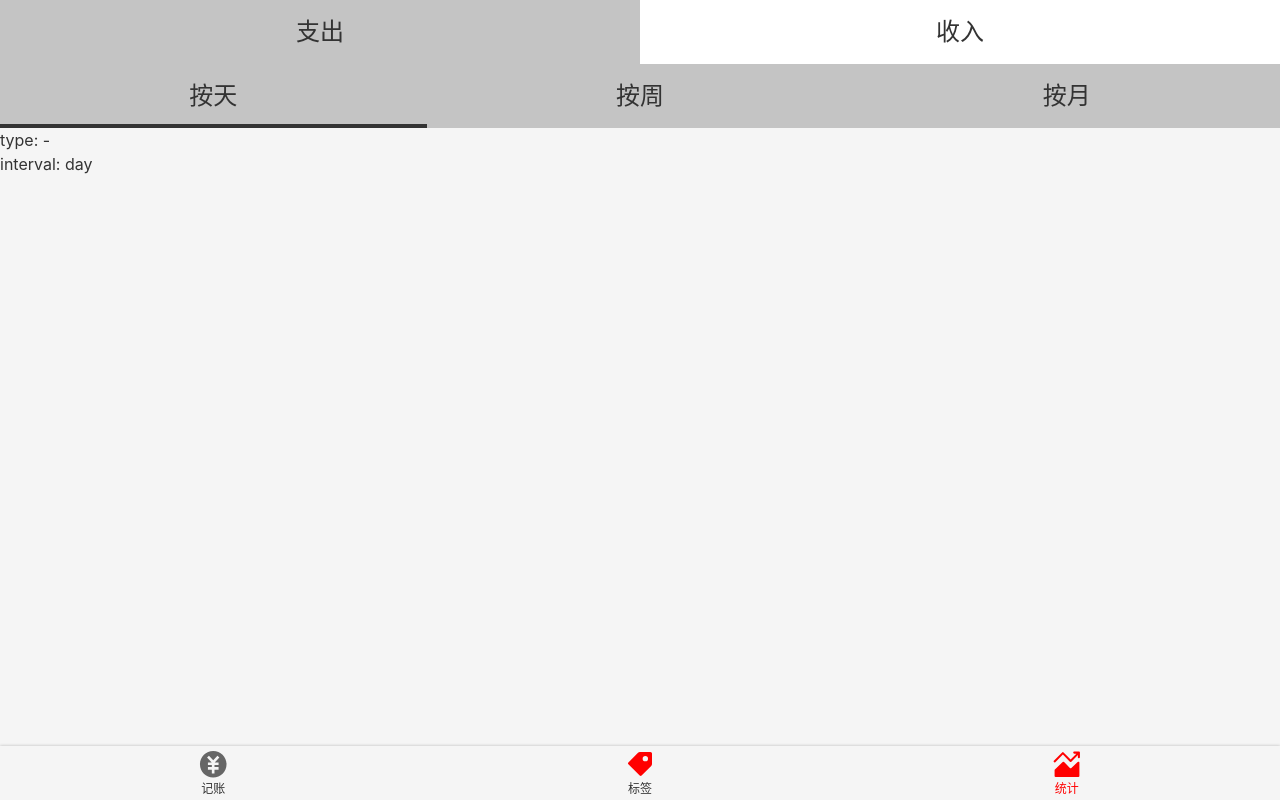
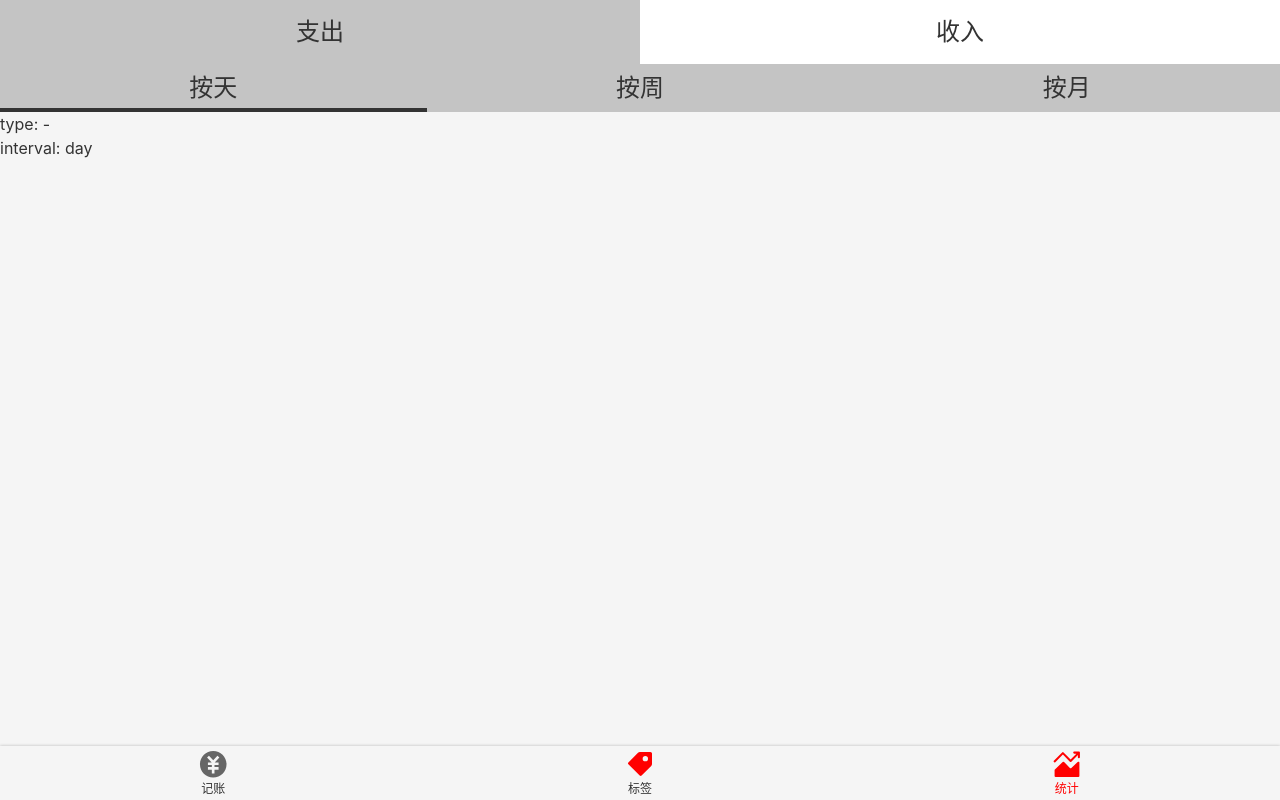
Before and after one commit to camaze/money-tally1, a Vue app in the folder money-tally/: page /#/statistics in a window 1280 px wide. Built offline with nearby package versions, Linux system fonts and the light colour scheme; the HTML template or start-up script is replaced by a standard one.

Commit message:
更新css

```diff
--- a/money-tally/src/components/Tabs.vue
+++ b/money-tally/src/components/Tabs.vue
@@ -1,6 +1,7 @@
 <template>
-  <ul class="tabs">
+  <ul class="tabs" :class="{[classPrefix+'-tabs']:classPrefix}">
     <li v-for="item in dataSource" :key="item.value"
+        class="tabs-item"
         :class="liClass(item)"
         @click="select(item)">{{item.text}}
     </li>
@@ -44,7 +45,7 @@
     text-align: center;
     font-size: 24px;
 
-    > li {
+    &-item {
       width: 50%;
       height: 64px;
       display: flex;
--- a/money-tally/src/views/Statistics.vue
+++ b/money-tally/src/views/Statistics.vue
@@ -23,6 +23,9 @@
       }
     }
   }
+  ::v-deep .interval-tabs-item{
+    height: 48px;
+  }
 </style>
 
 <script lang="ts">
```
